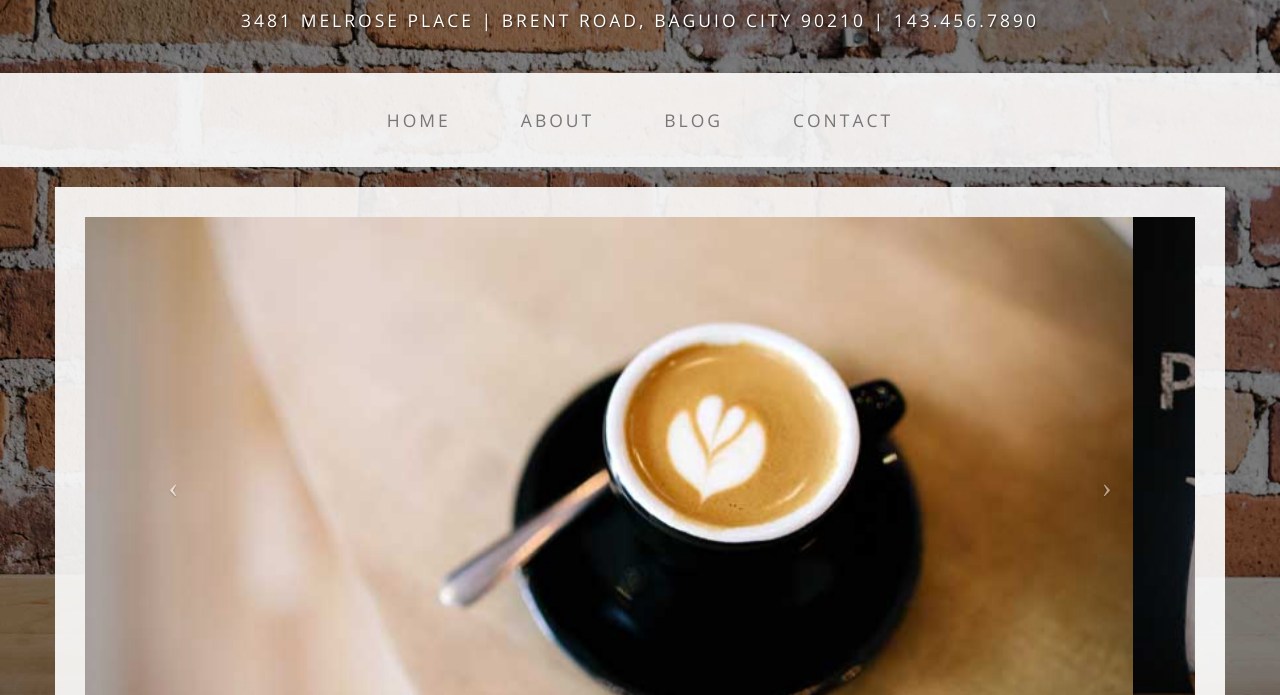
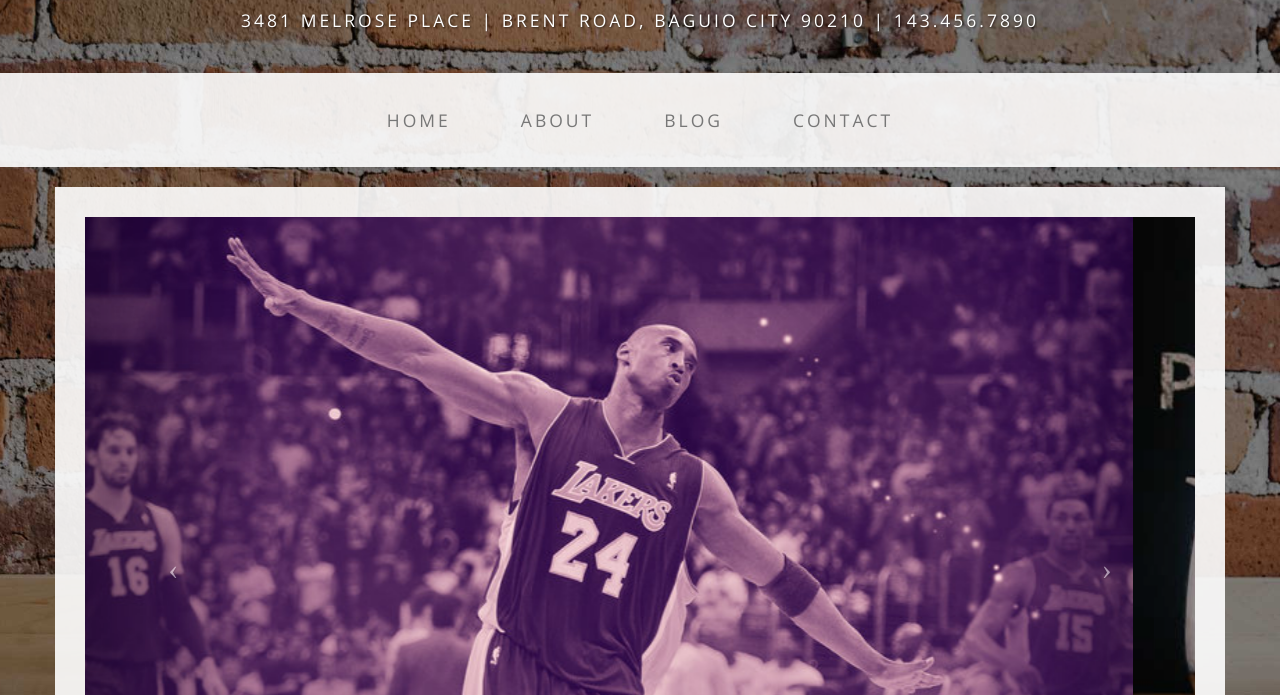
Before and after one commit to AdrianCreed/salguetadrian23.github.io, a plain HTML site: page index.html in a window 1280 px wide. Shown: the part 103-798 px from the top of the page. Drawn offline with nearby package versions, Linux system fonts and the light colour scheme.

Commit message:
Update index.html

```diff
--- a/index.html
+++ b/index.html
@@ -87,7 +87,7 @@
                         <!-- Wrapper for slides -->
                         <div class="carousel-inner">
                             <div class="item active">
-                                <img class="img-responsive img-full" src="img/slide-1.jpg" alt="">
+                                <img class="img-responsive img-full" src="ad1.jpg" alt="">
                             </div>
                             <div class="item">
                                 <img class="img-responsive img-full" src="img/slide-2.jpg" alt="">
```
